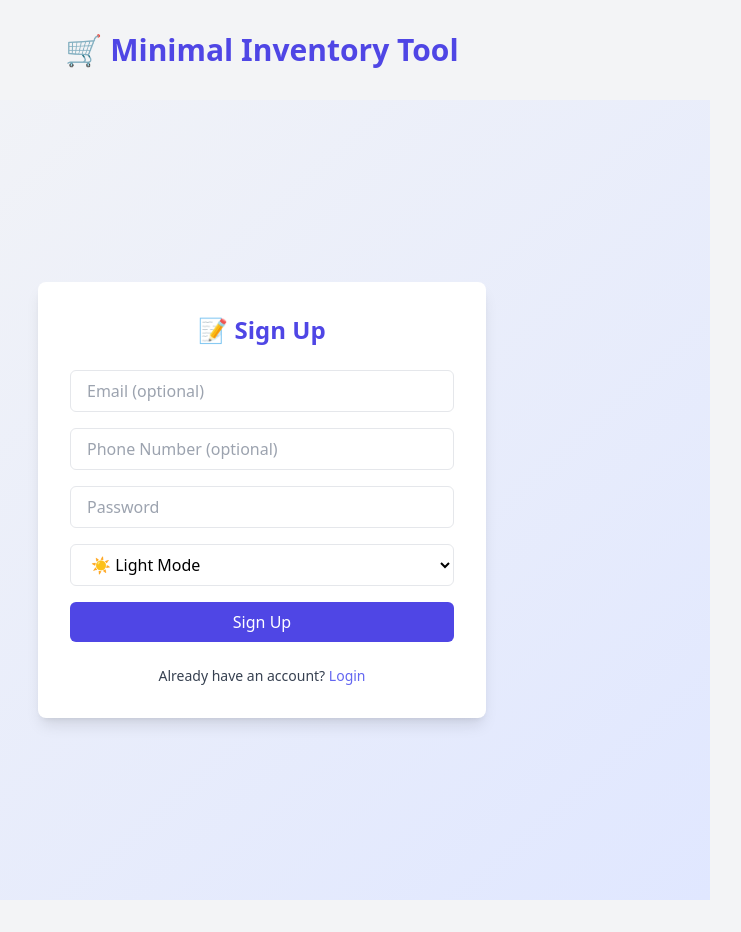
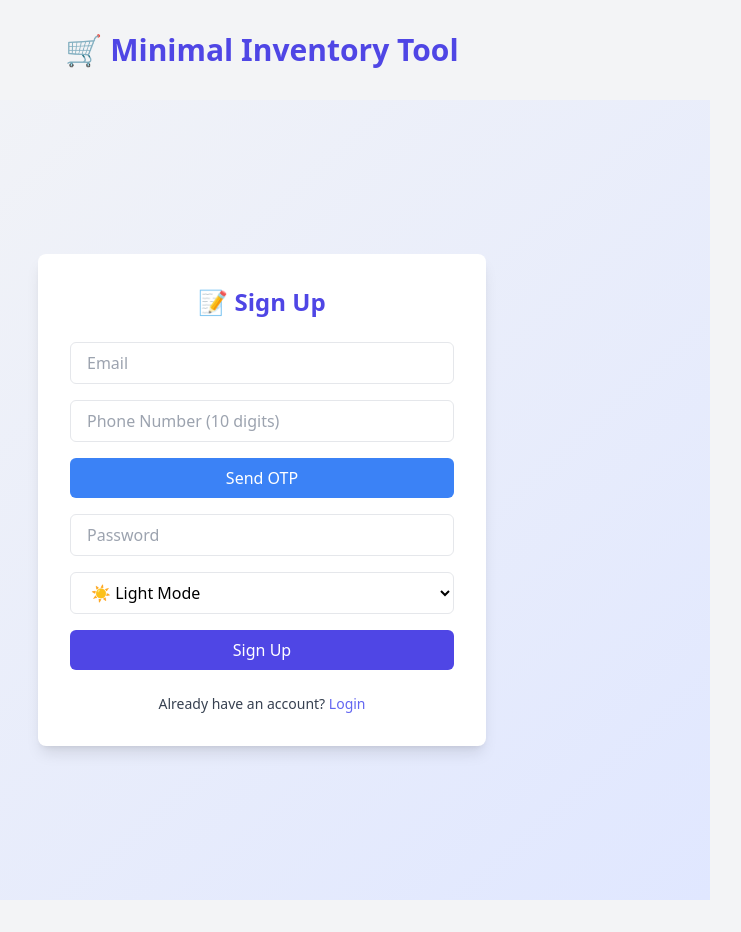
Before and after one commit to PranabSantra45/Minimal-Inventory, a React (Create React App) app: page /signup in a window 1280 px wide. Shown: the whole page, without its empty margins (378-1119 px from the left). Built offline with nearby package versions, Linux system fonts and the light colour scheme; no server answers.

Commit message:
SignUp Authenticate

```diff
--- a/src/components/Auth/Signup.js
+++ b/src/components/Auth/Signup.js
@@ -1,41 +1,72 @@
 import React, { useState } from 'react';
 import { auth, db } from '../../firebase/config';
-import { createUserWithEmailAndPassword } from 'firebase/auth';
+import {
+  createUserWithEmailAndPassword,
+  sendEmailVerification,
+  RecaptchaVerifier,
+  signInWithPhoneNumber
+} from 'firebase/auth';
 import { doc, setDoc } from 'firebase/firestore';
 import { useNavigate } from 'react-router-dom';
 
 const Signup = () => {
   const [email, setEmail] = useState('');
   const [phone, setPhone] = useState('');
+  const [otp, setOtp] = useState('');
   const [password, setPassword] = useState('');
   const [theme, setTheme] = useState('light');
   const [message, setMessage] = useState('');
+  const [otpSent, setOtpSent] = useState(false);
+  const [confirmationResult, setConfirmationResult] = useState(null);
   const navigate = useNavigate();
 
-  const handleSignup = async (e) => {
+  const sendOTP = async () => {
+    if (!/^\d{10}$/.test(phone)) {
+      return setMessage('❌ Invalid phone number.');
+    }
+
+    try {
+      window.recaptchaVerifier = new RecaptchaVerifier(auth, 'recaptcha-container', {
+        size: 'invisible',
+        callback: () => sendOTP(),
+      });
+
+      const appVerifier = window.recaptchaVerifier;
+      const fullPhone = '+91' + phone;
+      const confirmation = await signInWithPhoneNumber(auth, fullPhone, appVerifier);
+      setConfirmationResult(confirmation);
+      setOtpSent(true);
+      setMessage('📨 OTP sent to your phone.');
+    } catch (error) {
+      setMessage(`❌ ${error.message}`);
+    }
+  };
+
+  const verifyAndSignup = async (e) => {
     e.preventDefault();
 
+    if (!email || !password || !otp || !confirmationResult) {
+      return setMessage('❌ Please fill all fields and complete phone verification.');
+    }
+
     try {
-      if (!email && !phone) {
-        setMessage('❌ Please enter either Email or Phone number');
-        return;
-      }
+      await confirmationResult.confirm(otp);
 
-      const tempEmail = email || `${phone}@example.com`; // Create dummy email if phone only
-      const userCredential = await createUserWithEmailAndPassword(auth, tempEmail, password);
+      const userCredential = await createUserWithEmailAndPassword(auth, email, password);
       const user = userCredential.user;
 
+      await sendEmailVerification(user);
+
       await setDoc(doc(db, 'users', user.uid), {
-        email: email || '',
-        phone: phone || '',
+        email,
+        phone,
         theme,
         createdAt: new Date(),
       });
 
-      // Apply theme
-      document.documentElement.classList.toggle('dark', theme === 'dark');
-      setMessage('✅ Account created successfully!');
-      navigate('/dashboard');
+      setMessage('✅ Signup successful! A verification link has been sent to your email. Please verify before logging in.');
+
+      setTimeout(() => navigate('/login'), 3000);
     } catch (error) {
       setMessage(`❌ ${error.message}`);
     }
@@ -46,22 +77,43 @@ const Signup = () => {
       <div className="w-full max-w-md bg-white dark:bg-gray-900 p-8 rounded-lg shadow-lg">
         <h2 className="text-2xl font-bold mb-6 text-center text-indigo-600 dark:text-indigo-400">📝 Sign Up</h2>
 
-        <form onSubmit={handleSignup} className="space-y-4">
+        <form onSubmit={verifyAndSignup} className="space-y-4">
           <input
             type="email"
-            placeholder="Email (optional)"
+            placeholder="Email"
             className="w-full px-4 py-2 border rounded-md bg-white dark:bg-gray-800 text-black dark:text-white"
             value={email}
             onChange={(e) => setEmail(e.target.value)}
+            required
           />
           <input
             type="text"
-            placeholder="Phone Number (optional)"
+            placeholder="Phone Number (10 digits)"
             className="w-full px-4 py-2 border rounded-md bg-white dark:bg-gray-800 text-black dark:text-white"
             value={phone}
             onChange={(e) => setPhone(e.target.value)}
-            pattern="\d{10}"
+            maxLength={10}
+            required
           />
+          {!otpSent && (
+            <button
+              type="button"
+              onClick={sendOTP}
+              className="w-full bg-blue-500 hover:bg-blue-600 text-white font-medium py-2 rounded-md transition duration-300"
+            >
+              Send OTP
+            </button>
+          )}
+          {otpSent && (
+            <input
+              type="text"
+              placeholder="Enter OTP"
+              className="w-full px-4 py-2 border rounded-md bg-white dark:bg-gray-800 text-black dark:text-white"
+              value={otp}
+              onChange={(e) => setOtp(e.target.value)}
+              required
+            />
+          )}
           <input
             type="password"
             placeholder="Password"
@@ -87,10 +139,10 @@ const Signup = () => {
           </button>
         </form>
 
+        <div id="recaptcha-container"></div>
+
         {message && (
-          <p className={`mt-4 text-sm text-center ${message.startsWith('✅') ? 'text-green-600' : 'text-red-500'}`}>
-            {message}
-          </p>
+          <p className="mt-4 text-sm text-center text-red-500">{message}</p>
         )}
 
         <p className="mt-6 text-center text-sm text-gray-700 dark:text-gray-300">
```
